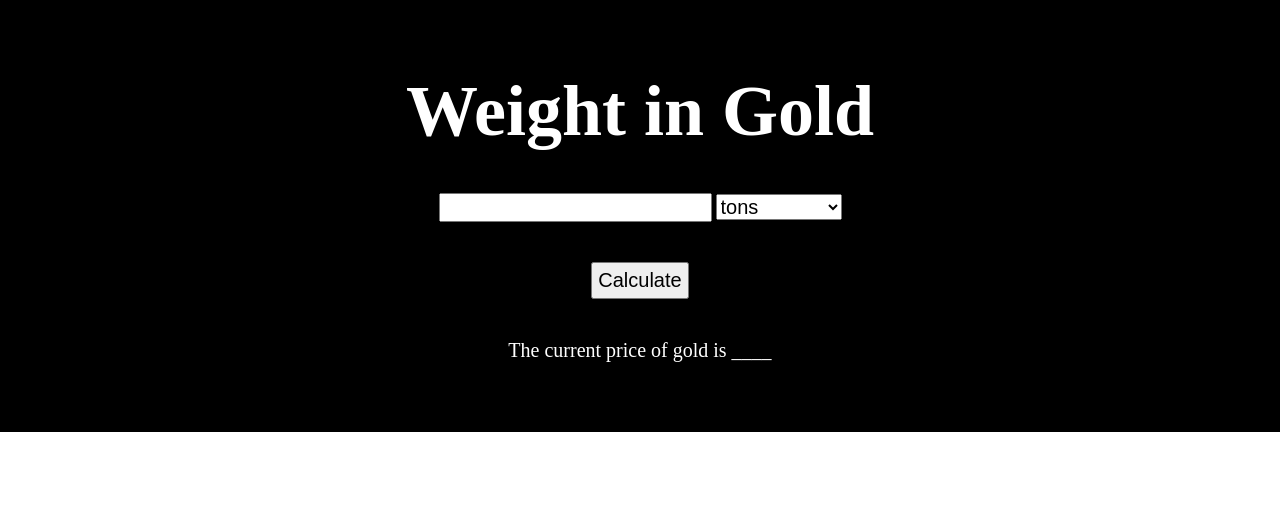
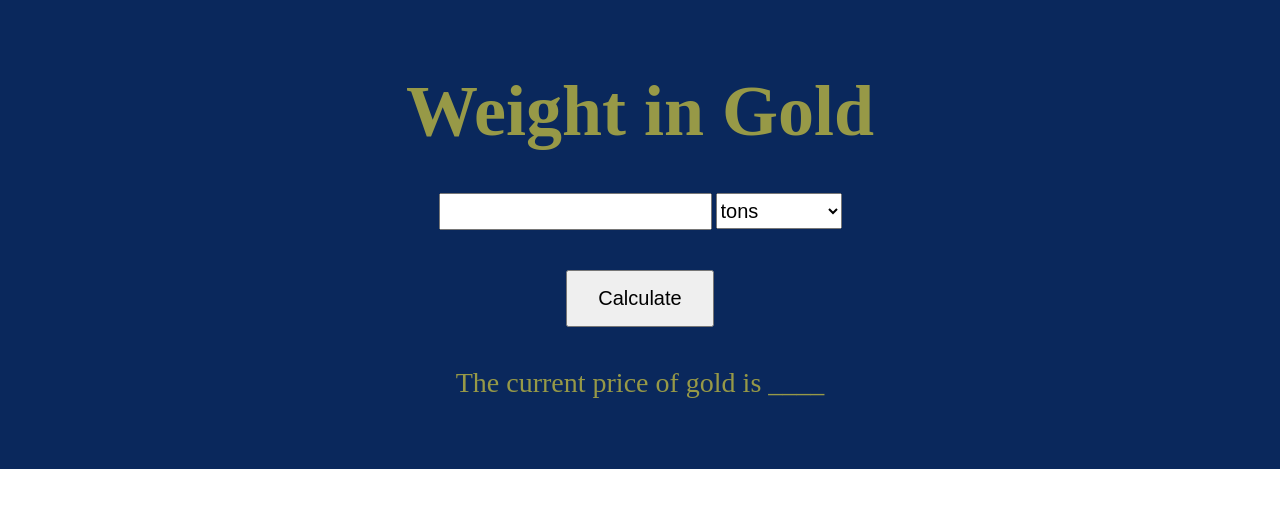
Before and after one commit to flame4276/weight-in-gold, a Django app: page /gold/ in a window 1280 px wide. Shown: the top 508 px of the page. Run offline with Django 4.2, Linux system fonts and the light colour scheme.

Commit message:
Got a better draft of the UI

```diff
--- a/gold/static/gold/style.css
+++ b/gold/static/gold/style.css
@@ -8,8 +8,8 @@ body {
     flex-direction: column;
     align-items: center;
 
-    color: white;
-    background-color: black;
+    color: #979947;
+    background-color: #0a285c;
 
     padding: 50px 10px 50px 10px;
 }
@@ -26,6 +26,30 @@ body {
     font-size: 72px;
 }
 
+#weight {
+    padding-top: 5px;
+    padding-bottom: 5px;
+}
+
+#unit {
+    padding-top: 5px;
+    padding-bottom: 5px;
+}
+
 #calculate {
-    padding: 5px;
+    padding: 15px 30px;
 }
+
+#gold-info {
+    font-size: 28px
+}
+
+.weight-info {
+    background-color: #0a285c;
+    color: #979947;
+    margin: 10px 100px;
+
+    display: flex;
+    flex-direction: column;
+    align-items: center;
+}
--- a/gold/templates/gold/gold.html
+++ b/gold/templates/gold/gold.html
@@ -26,7 +26,8 @@
                 <button id="calculate" class="text-item">Calculate</button>
             </div>
 
-            <p id="gold-info" class="infobar-item text-item">The current price of gold is ____</p>
+            <p id="gold-info" class="infobar-item">The current price of gold is ____</p>
         </div>
+
     </body>
 </html>
```
